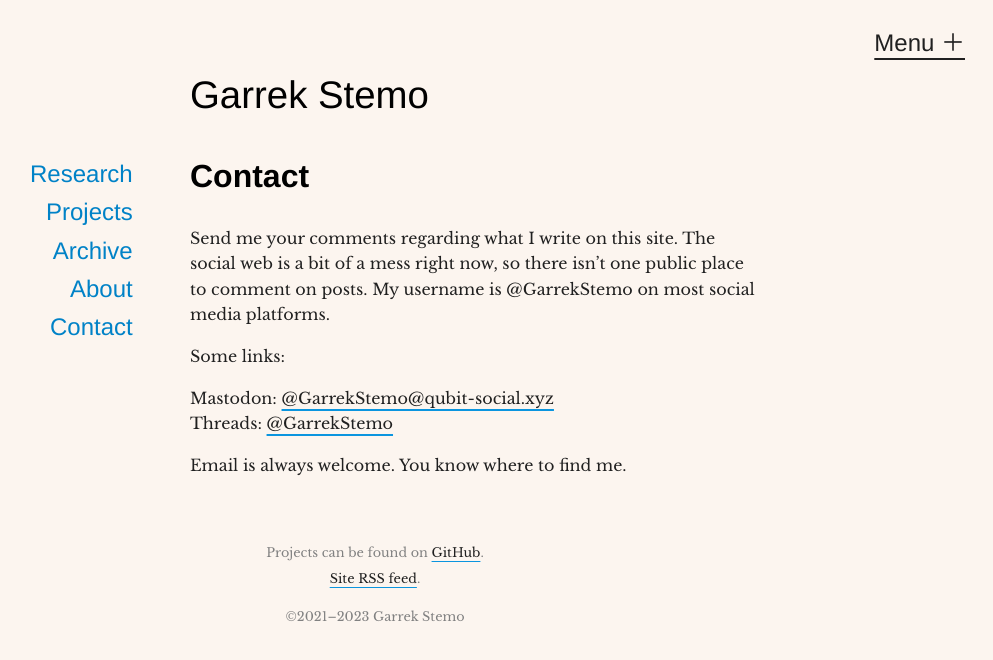
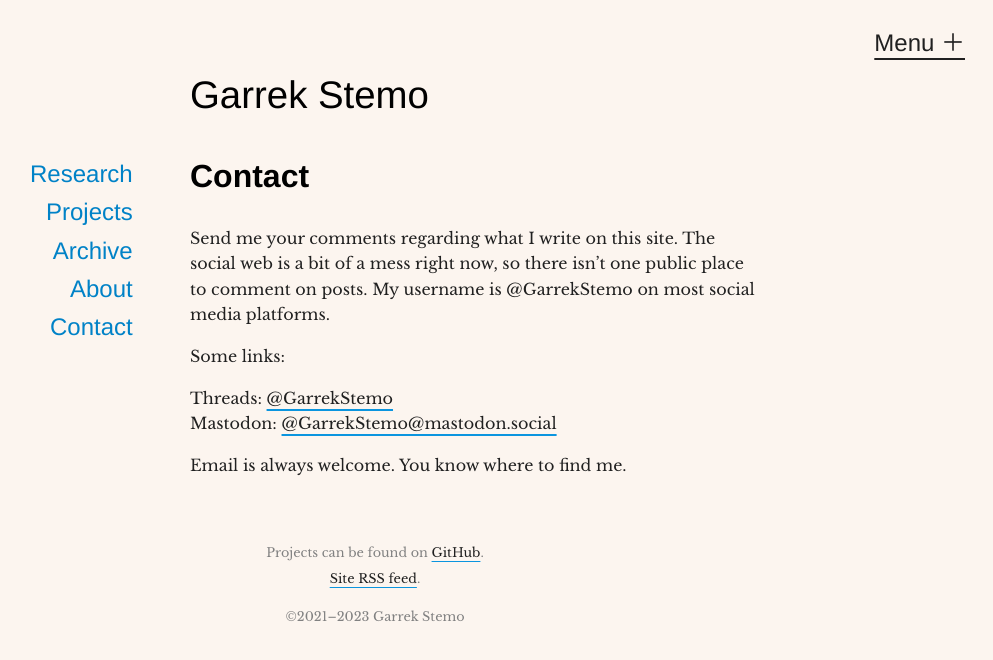
Before and after one commit to garrekstemo/garrekstemo.github.io, a Jekyll site: the page built from contact.md, in a window 1280 px wide. Shown: the top 660 px of the page, without its empty margins (265-1258 px from the left). Built offline with Jekyll 4.4.1, drawn with Linux system fonts in a browser that asks for light colours.

Commit message:
Update Mastodon link

```diff
--- a/_includes/side-navigation.html
+++ b/_includes/side-navigation.html
@@ -5,7 +5,7 @@
     <a href="/archive/">Archive</a><hr align="left">
     <a href="/about/">About</a><hr align="left">
     <a href="/contact/">Contact</a><hr align="left">
-    <a rel="me" href="https://mastodon.social/@GarrekStemo">Mastodon</a>
+    <a rel="me" href="https://qubit-social.xyz/@GarrekStemo">Mastodon</a>
     <a href="https://github.com/garrekstemo">GitHub</a><hr align="left">
     <a href="/feed.xml">RSS</a>
 </div>
--- a/contact.md
+++ b/contact.md
@@ -12,7 +12,8 @@ My username is @GarrekStemo on most social media platforms.
 
 Some links:
 
-Mastodon: [@GarrekStemo@qubit-social.xyz](https://mastodon.social/@GarrekStemo) \\
-Threads: [@GarrekStemo](https://www.threads.net/@garrekstemo)
+Threads: [@GarrekStemo](https://www.threads.net/@garrekstemo) \\
+Mastodon: [@GarrekStemo@mastodon.social](https://mastodon.social/@GarrekStemo)
+
 
 Email is always welcome. You know where to find me.
```
